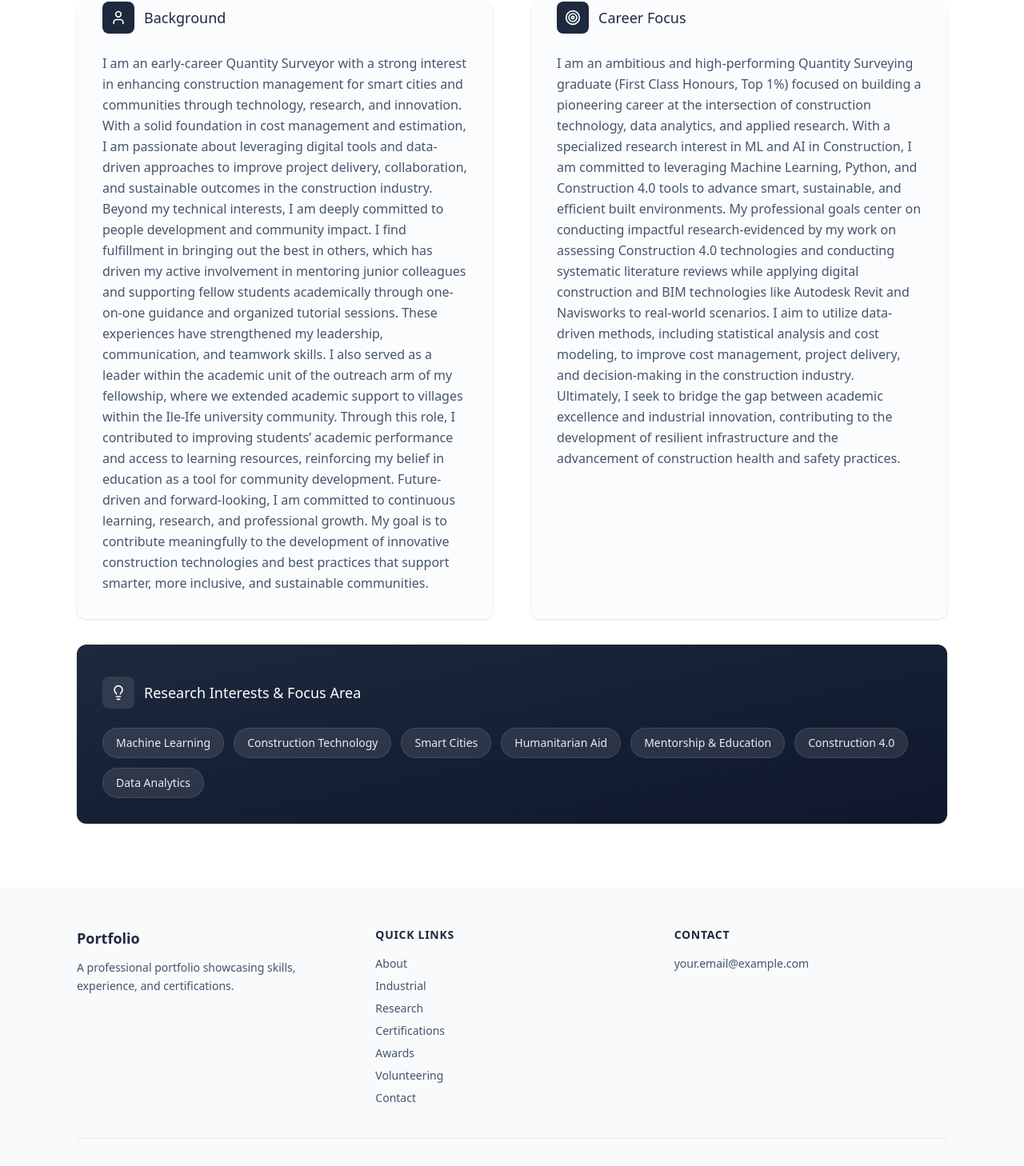
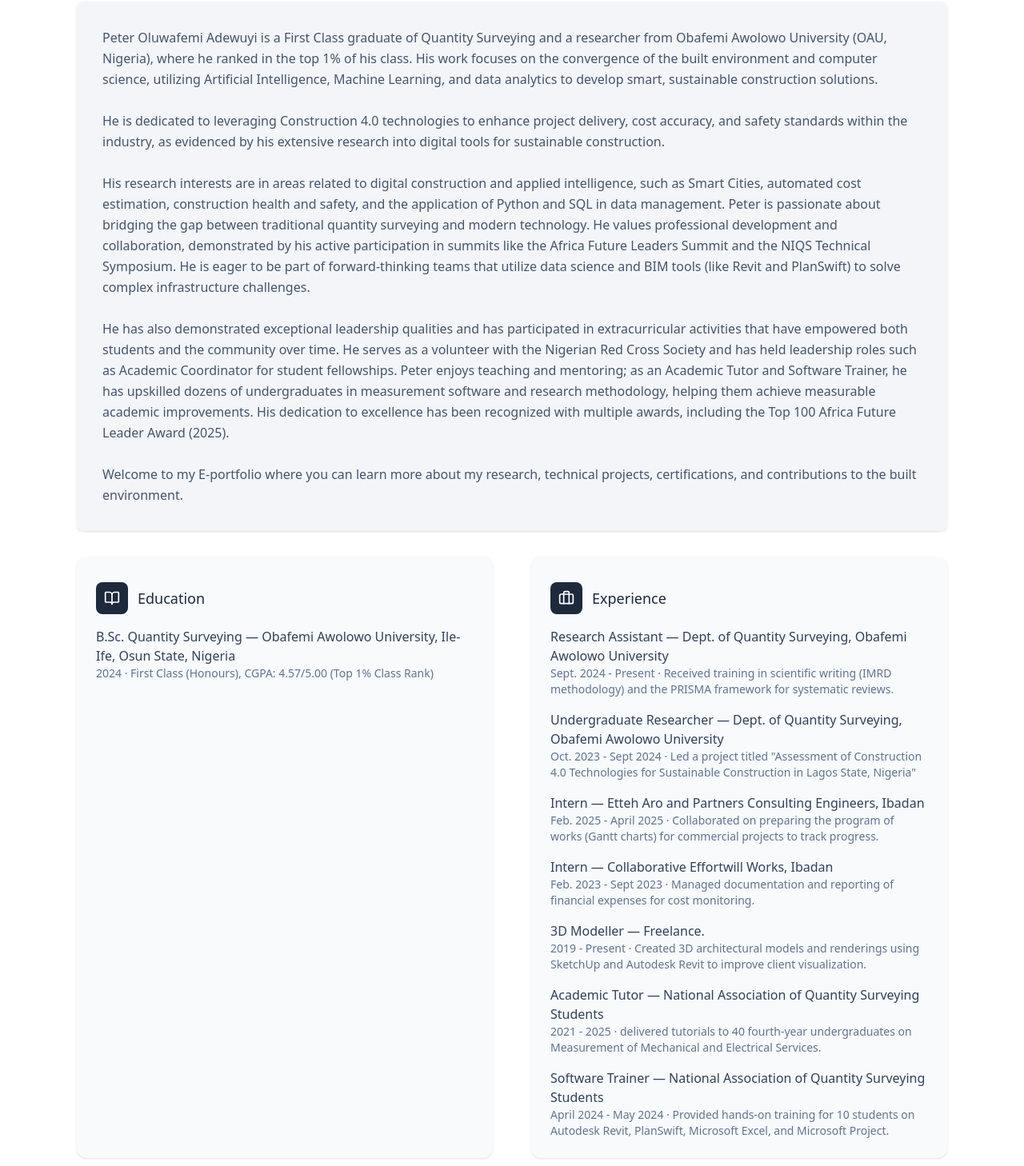
Before and after one commit to IDGoodness/portfolio-peter-2, a React (Vite) app: page / in a window 1280 px wide. Shown: the part 1024-2482 px from the top of the page at 80% size. Built offline with nearby package versions, Linux system fonts and the light colour scheme.

Commit message:
Omooooo 10x

```diff
--- a/src/Components/portfolio/AboutSection.jsx
+++ b/src/Components/portfolio/AboutSection.jsx
@@ -1,6 +1,6 @@
 import React from "react";
 import { Card, CardContent } from "@/components/ui/card";
-import { User, Target, Lightbulb } from "lucide-react";
+import { User, Target, Lightbulb, BookOpen, Briefcase } from "lucide-react";
 
 export default function AboutSection({
   background = "Your professional background and journey...",
@@ -21,15 +21,213 @@ export default function AboutSection({
           <div className="w-16 h-0.5 bg-slate-300 mx-auto mt-6" />
         </div>
 
+        <div className="my-8 p-8 text-slate-600 leading-relaxed text-base bg-slate-400/10 rounded-lg shadow-sm">
+          <p>
+            Peter Oluwafemi Adewuyi is a First Class graduate of Quantity
+            Surveying and a researcher from Obafemi Awolowo University (OAU,
+            Nigeria), where he ranked in the top 1% of his class. His work
+            focuses on the convergence of the built environment and computer
+            science, utilizing Artificial Intelligence, Machine Learning, and
+            data analytics to develop smart, sustainable construction solutions.
+          </p>
+
+          <br />
+
+          <p>
+            He is dedicated to leveraging Construction 4.0 technologies to
+            enhance project delivery, cost accuracy, and safety standards within
+            the industry, as evidenced by his extensive research into digital
+            tools for sustainable construction.
+          </p>
+
+          <br />
+
+          <p>
+            His research interests are in areas related to digital construction
+            and applied intelligence, such as Smart Cities, automated cost
+            estimation, construction health and safety, and the application of
+            Python and SQL in data management. Peter is passionate about
+            bridging the gap between traditional quantity surveying and modern
+            technology. He values professional development and collaboration,
+            demonstrated by his active participation in summits like the Africa
+            Future Leaders Summit and the NIQS Technical Symposium. He is eager
+            to be part of forward-thinking teams that utilize data science and
+            BIM tools (like Revit and PlanSwift) to solve complex infrastructure
+            challenges.
+          </p>
+
+          <br />
+
+          <p>
+            He has also demonstrated exceptional leadership qualities and has
+            participated in extracurricular activities that have empowered both
+            students and the community over time. He serves as a volunteer with
+            the Nigerian Red Cross Society and has held leadership roles such as
+            Academic Coordinator for student fellowships. Peter enjoys teaching
+            and mentoring; as an Academic Tutor and Software Trainer, he has
+            upskilled dozens of undergraduates in measurement software and
+            research methodology, helping them achieve measurable academic
+            improvements. His dedication to excellence has been recognized with
+            multiple awards, including the Top 100 Africa Future Leader Award
+            (2025).
+          </p>
+
+          <br />
+
+          <p>
+            Welcome to my E-portfolio where you can learn more about my
+            research, technical projects, certifications, and contributions to
+            the built environment.
+          </p>
+        </div>
+
+        {/* Education & Experience */}
+        <div className="grid md:grid-cols-2 gap-8 lg:gap-12 my-8">
+          {/* Education */}
+          <Card className="border-0 shadow-sm bg-slate-50 hover:shadow-md transition-shadow duration-300">
+            <CardContent className="p-6">
+              <div className="flex items-center gap-3 mb-4">
+                <div className="w-10 h-10 rounded-lg bg-slate-800 flex items-center justify-center mt-8">
+                  <BookOpen className="w-5 h-5 text-white" />
+                </div>
+                <h3 className="text-lg font-medium text-slate-800 mt-8">
+                  Education
+                </h3>
+                {/* <h4 className="text-sm text-slate-600 mt-2">
+                  What I have learned
+                </h4> */}
+              </div>
+
+              <div className="space-y-4">
+                {/* <div>
+                  <p className="font-medium text-slate-700">
+                    M.Sc. Construction Management — University of Example
+                  </p>
+                  <p className="text-sm text-slate-500">
+                    2020 – 2022 · Thesis: Digital methods for site monitoring
+                  </p>
+                </div> */}
+                <div>
+                  <p className="font-medium text-slate-700">
+                    B.Sc. Quantity Surveying — Obafemi Awolowo University,
+                    Ile-Ife, Osun State, Nigeria
+                  </p>
+                  <p className="text-sm text-slate-500">
+                    2024 · First Class (Honours), CGPA: 4.57/5.00 (Top 1% Class
+                    Rank)
+                  </p>
+                </div>
+              </div>
+            </CardContent>
+          </Card>
+
+          {/* Experience */}
+          <Card className="border-0 shadow-sm bg-slate-50 hover:shadow-md transition-shadow duration-300">
+            <CardContent className="p-6">
+              <div className="flex items-center gap-3 mb-4">
+                <div className="w-10 h-10 rounded-lg bg-slate-800 flex items-center justify-center mt-8">
+                  <Briefcase className="w-5 h-5 text-white" />
+                </div>
+                <h3 className="text-lg font-medium text-slate-800 mt-8">
+                  Experience
+                </h3>
+                {/* <h4 className="text-sm text-slate-600 mt-2">
+                  Where I have worked
+                </h4> */}
+              </div>
+
+              <div className="space-y-4">
+                <div>
+                  <p className="font-medium text-slate-700">
+                    Research Assistant — Dept. of Quantity Surveying, Obafemi
+                    Awolowo University
+                  </p>
+                  <p className="text-sm text-slate-500">
+                    Sept. 2024 - Present · Received training in scientific
+                    writing (IMRD methodology) and the PRISMA framework for
+                    systematic reviews.
+                  </p>
+                </div>
+
+                <div>
+                  <p className="font-medium text-slate-700">
+                    Undergraduate Researcher — Dept. of Quantity Surveying,
+                    Obafemi Awolowo University
+                  </p>
+                  <p className="text-sm text-slate-500">
+                    Oct. 2023 - Sept 2024 · Led a project titled "Assessment of
+                    Construction 4.0 Technologies for Sustainable Construction
+                    in Lagos State, Nigeria"
+                  </p>
+                </div>
+
+                <div>
+                  <p className="font-medium text-slate-700">
+                    Intern — Etteh Aro and Partners Consulting Engineers, Ibadan
+                  </p>
+                  <p className="text-sm text-slate-500">
+                    Feb. 2025 - April 2025 · Collaborated on preparing the
+                    program of works (Gantt charts) for commercial projects to
+                    track progress.
+                  </p>
+                </div>
+                <div>
+                  <p className="font-medium text-slate-700">
+                    Intern — Collaborative Effortwill Works, Ibadan
+                  </p>
+                  <p className="text-sm text-slate-500">
+                    Feb. 2023 - Sept 2023 · Managed documentation and reporting
+                    of financial expenses for cost monitoring.
+                  </p>
+                </div>
+                <div>
+                  <p className="font-medium text-slate-700">
+                    3D Modeller — Freelance.
+                  </p>
+                  <p className="text-sm text-slate-500">
+                    2019 - Present · Created 3D architectural models and
+                    renderings using SketchUp and Autodesk Revit to improve
+                    client visualization.
+                  </p>
+                </div>
+
+                <div>
+                  <p className="font-medium text-slate-700">
+                    Academic Tutor — National Association of Quantity Surveying
+                    Students
+                  </p>
+                  <p className="text-sm text-slate-500">
+                    2021 - 2025 · delivered tutorials to 40 fourth-year
+                    undergraduates on Measurement of Mechanical and Electrical
+                    Services.
+                  </p>
+                </div>
+
+                <div>
+                  <p className="font-medium text-slate-700">
+                    Software Trainer — National Association of Quantity
+                    Surveying Students
+                  </p>
+                  <p className="text-sm text-slate-500">
+                    April 2024 - May 2024 · Provided hands-on training for 10
+                    students on Autodesk Revit, PlanSwift, Microsoft Excel, and
+                    Microsoft Project.
+                  </p>
+                </div>
+              </div>
+            </CardContent>
+          </Card>
+        </div>
+
         <div className="grid md:grid-cols-2 gap-8 lg:gap-12">
           {/* Background Card */}
           <Card className="border-0 shadow-sm bg-slate-50/50 hover:shadow-md transition-shadow duration-300">
             <CardContent className="p-8">
               <div className="flex items-center gap-3 mb-6">
-                <div className="w-10 h-10 rounded-lg bg-slate-800 flex items-center justify-center">
+                <div className="w-10 h-10 rounded-lg bg-slate-800 flex items-center justify-center mt-10">
                   <User className="w-5 h-5 text-white" />
                 </div>
-                <h3 className="text-lg font-medium text-slate-800">
+                <h3 className="text-lg font-medium text-slate-800 mt-10">
                   Background
                 </h3>
               </div>
@@ -41,10 +239,10 @@ export default function AboutSection({
           <Card className="border-0 shadow-sm bg-slate-50/50 hover:shadow-md transition-shadow duration-300">
             <CardContent className="p-8">
               <div className="flex items-center gap-3 mb-6">
-                <div className="w-10 h-10 rounded-lg bg-slate-800 flex items-center justify-center">
+                <div className="w-10 h-10 rounded-lg bg-slate-800 flex items-center justify-center mt-10">
                   <Target className="w-5 h-5 text-white" />
                 </div>
-                <h3 className="text-lg font-medium text-slate-800">
+                <h3 className="text-lg font-medium text-slate-800 mt-10">
                   Career Focus
                 </h3>
               </div>
--- a/src/Components/portfolio/HeroSection.jsx
+++ b/src/Components/portfolio/HeroSection.jsx
@@ -107,7 +107,7 @@ export default function HeroSection({
                 <div className="flex items-center gap-2">
                   <span className="w-2 h-2 bg-emerald-500 rounded-full animate-pulse" />
                   <span className="text-sm font-medium text-slate-600">
-                    Available (plugin-hmr-test)
+                    Available
                   </span>
                 </div>
               </div>
--- a/src/Layout.jsx
+++ b/src/Layout.jsx
@@ -132,11 +132,11 @@ export default function Layout({ children, currentPageName }) {
             {/* Brand */}
             <div>
               <h3 className="text-lg font-semibold text-slate-800 mb-3">
-                Portfolio
+                Peter Adewuyi
               </h3>
               <p className="text-slate-600 text-sm leading-relaxed">
-                A professional portfolio showcasing skills, experience, and
-                certifications.
+                Advancing Construction Management of Sustainable and Smart
+                Cities through technology, innovations and research.
               </p>
             </div>
 
@@ -163,7 +163,9 @@ export default function Layout({ children, currentPageName }) {
               <h4 className="text-sm font-semibold text-slate-800 uppercase tracking-wider mb-4">
                 Contact
               </h4>
-              <p className="text-sm text-slate-600">your.email@example.com</p>
+              <p className="text-sm text-slate-600">
+                adewuyipeter878@gmail.com
+              </p>
             </div>
           </div>
 
```
